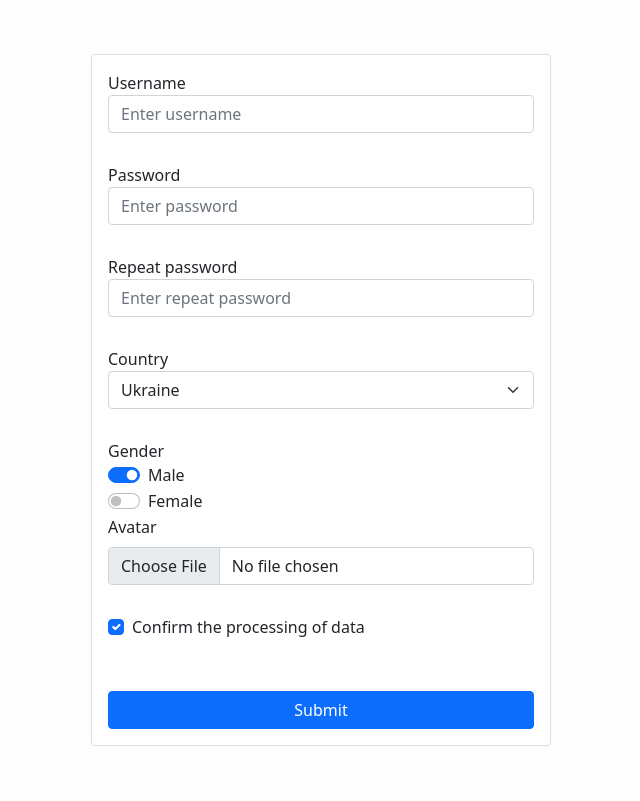
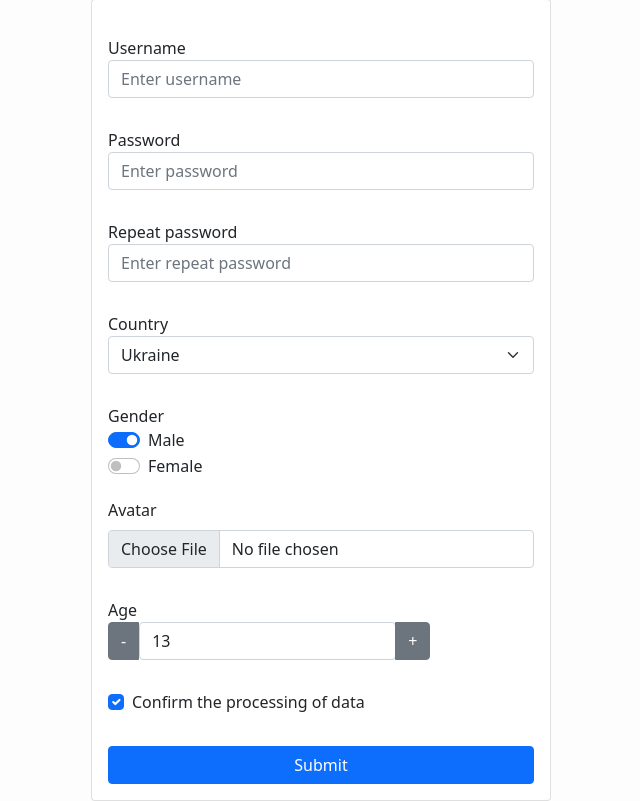
Before and after one commit to Miracle-Life/forms, a React (Create React App) app: page / in a window 1280 px wide. Shown: the whole page, without its empty margins (319-959 px from the left). Built offline with nearby package versions, Linux system fonts and the light colour scheme.

Commit message:
Функциональный setState

```diff
--- a/src/components/App.js
+++ b/src/components/App.js
@@ -17,7 +17,8 @@ export default class App extends React.Component {
                 username: false,
                 password: false,
                 repeatPassword: false
-            }
+            },
+            age: 13
         };
     }
 
@@ -76,6 +77,44 @@ export default class App extends React.Component {
             </option>
         ))
     }
+    incrementAge = () => {
+        this.setState(
+            (prevState, prevProps) => ({
+                age: prevState.age + 1
+            }),
+            () => {
+                console.log("callback", this.state.age);
+                this.setState({
+                    errors: {
+                        age: this.state.age > 18 ? false : "Must be more 18"
+                    }
+                });
+            }
+        );
+        // this.setState((prevState, prevProps) => ({
+        //   age: prevState.age + 1
+        // }));
+        // console.log("incrementAge", this.state.age);
+        // this.setState((prevState, prevProps) => ({
+        //   age: prevState.age + 1
+        // }));
+    };
+
+    decrementAge = () => {
+        this.setState(
+            {
+                age: this.state.age - 1
+            },
+            () => {
+                console.log("callback", this.state.age);
+                this.setState({
+                    errors: {
+                        age: this.state.age > 18 ? false : "Must be more 18"
+                    }
+                });
+            }
+        );
+    };
 
     render() {
         // console.log(this);
@@ -99,7 +138,7 @@ export default class App extends React.Component {
                     <div className="form-group">
                         <label>Password</label>
                         <input
-                            type="password"
+                            type="text"
                             className="form-control"
                             placeholder="Enter password"
                             ref={node => (this.password = node)}
@@ -113,7 +152,7 @@ export default class App extends React.Component {
                     <div className="form-group">
                         <label>Repeat password</label>
                         <input
-                            type="password"
+                            type="text"
                             className="form-control"
                             placeholder="Enter repeat password"
                             ref={node => (this.repeatPassword = node)}
@@ -122,7 +161,7 @@ export default class App extends React.Component {
                             onChange={this.onChange}
                         />
                         {this.state.errors ?
-                            <div className='invalid-feedback'>{this.state.errors.repeatPassword}</div> : null}
+                            <div className='invalid-feedback '>{this.state.errors.repeatPassword}</div> : null}
                     </div>
                     <div className='form-group'>
                         <label htmlFor="country">Country</label>
@@ -177,6 +216,39 @@ export default class App extends React.Component {
                                 />
                             </div>
                         </div>
+                        <div className="form-group">
+                            <div>
+                                <label>Age</label>
+                            </div>
+                            <div className="btn-group" role="group">
+                                <button
+                                    className="btn btn-secondary"
+                                    type="button"
+                                    onClick={this.decrementAge}
+                                >
+                                    -
+                                </button>
+                                <input
+                                    type="number"
+                                    className="form-control"
+                                    placeholder="Enter age"
+                                    name="age"
+                                    value={this.state.age}
+                                    onChange={this.onChange}
+                                />
+                                <button
+                                    className="btn btn-secondary"
+                                    type="button"
+                                    onClick={this.incrementAge}
+                                >
+                                    +
+                                </button>
+                            </div>
+                            {this.state.errors.age ? (
+                                <div className="invalid-feedback">{this.state.errors.age}</div>
+                            ) : null}
+                        </div>
+
                         <div className="form-check">
                             <input
                                 className="form-check-input"
--- a/src/stylesheets/index.css
+++ b/src/stylesheets/index.css
@@ -16,8 +16,5 @@ body {
 
 .form-group {
     margin-bottom: 30px;
-}
-
-button {
     margin-top: 20px;
 }
```
